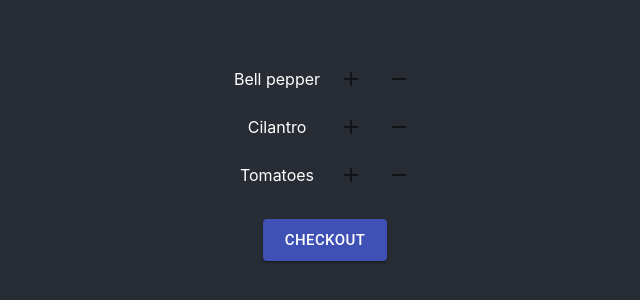
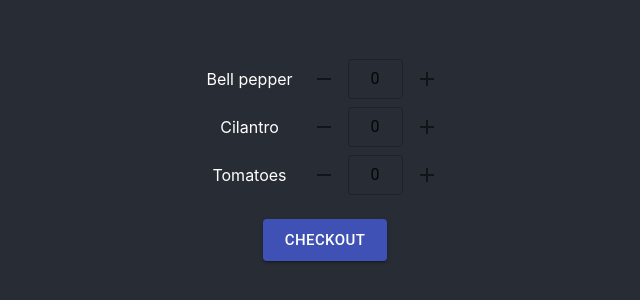
Before and after one commit to stephengabriele8/ingredient_store, a React (Create React App) app: page / in a window 1280 px wide. Shown: the part 252-552 px from the top of the page, without its empty margins (315-955 px from the left). Built offline with nearby package versions, Linux system fonts and the light colour scheme.

Commit message:
basic quantity functionality

```diff
--- a/src/components/IngredientItem/IngredientItem.js
+++ b/src/components/IngredientItem/IngredientItem.js
@@ -1,19 +1,43 @@
-import React from 'react';
+import React, { useState, useEffect } from 'react';
 import './IngredientItem.scss';
 import cn from 'classnames';
 import IconButton from '@material-ui/core/IconButton';
+import TextField from '@material-ui/core/TextField';
 import AddIcon from '@material-ui/icons/Add';
 import RemoveIcon from '@material-ui/icons/Remove';
 
 const IngredientItem = ({ classNames, name }) => {
+  const [quantity, setQuantity] = useState(0);
+
+  // const handleQuantityChange = (event) => {
+  //   const onlyNums = event.target.value.replace(/[^0-9]/g, '');
+  // };
+
+  const incrementQuantity = () => {
+    setQuantity(quantity + 1);
+  };
+
+  const decrementQuantity = () => {
+    if (quantity > 0) {
+      setQuantity(quantity - 1);
+    }
+  };
+
   return (
     <div className={cn('IngredientItem', classNames)}>
       <div className="IngredientItem__name">{name}</div>
-      <IconButton aria-label="add">
+      <IconButton aria-label="remove" onClick={() => decrementQuantity()}>
+        <RemoveIcon />
+      </IconButton>
+      <TextField
+        className="IngredientItem__quantity"
+        variant="outlined"
+        size="small"
+        // onChange={(event) => handleQuantityChange(event)}
+        value={quantity}
+      />
+      <IconButton aria-label="add" onClick={() => incrementQuantity()}>
         <AddIcon />
-      </IconButton>
-      <IconButton aria-label="remove">
-        <RemoveIcon />
       </IconButton>
     </div>
   );
--- a/src/components/IngredientItem/IngredientItem.scss
+++ b/src/components/IngredientItem/IngredientItem.scss
@@ -5,4 +5,11 @@
   &__name {
     min-width: 100px;
   }
+  &__quantity {
+    max-width: 55px;
+
+    input {
+      text-align: center;
+    }
+  }
 }
--- a/src/components/Pages/OrderPage/OrderPage.js
+++ b/src/components/Pages/OrderPage/OrderPage.js
@@ -9,7 +9,7 @@ const OrderPage = ({ classNames, data }) => {
     <div className={cn('OrderPage', classNames)}>
       <div className="OrderPage__IngredientItems">
         {data.map((ingredient) => (
-          <IngredientItem name={ingredient} />
+          <IngredientItem key={ingredient} name={ingredient} />
         ))}
       </div>
       <Button variant="contained" size="large" color="primary">
```
